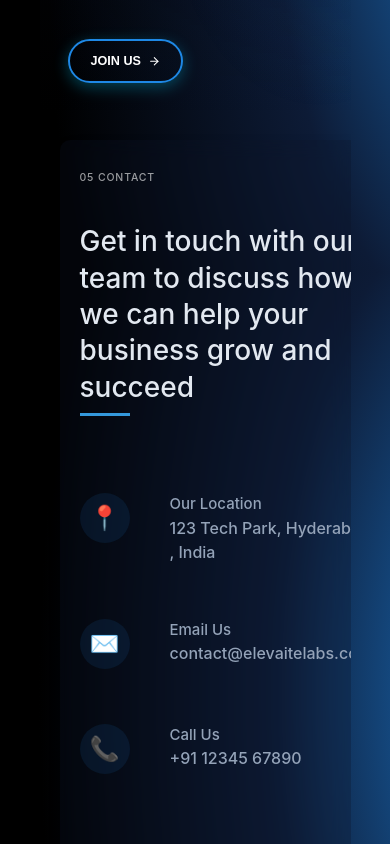
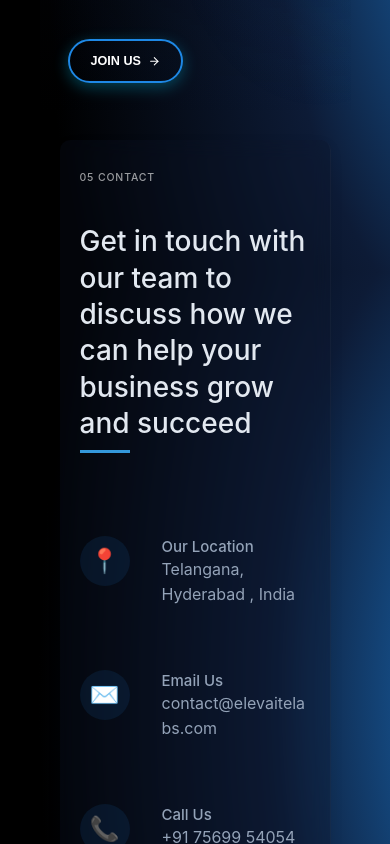
Before and after one commit to ElevAIteLabs/ElevAIte-Labs-Company-Portal, a React (Vite) app: page / in a window 390 px wide. Shown: the part 2260-3104 px from the top of the page. Built offline with nearby package versions, Linux system fonts and the light colour scheme; a web font is replaced by a local one.

Commit message:
correct contact section

```diff
--- a/src/components/ContactSection.jsx
+++ b/src/components/ContactSection.jsx
@@ -75,7 +75,7 @@ function ContactSection() {
                 </div>
                 <div>
                   <p className="contact-label">Our Location</p>
-                  <p className="contact-detail">123 Tech Park, Hyderabad , India</p>
+                  <p className="contact-detail">Telangana, Hyderabad , India</p>
                 </div>
               </div>
 
@@ -95,7 +95,7 @@ function ContactSection() {
                 </div>
                 <div>
                   <p className="contact-label">Call Us</p>
-                  <p className="contact-detail">+91 12345 67890</p>
+                  <p className="contact-detail">+91 75699 54054</p>
                 </div>
               </div>
             </div>
--- a/src/components/Contacts.jsx
+++ b/src/components/Contacts.jsx
@@ -36,14 +36,14 @@ const Contacts = () => {
             <FaMapMarkerAlt className="icon" />
             <div>
               <h3>Location</h3>
-              <p>123 Business Street, City, Country</p>
+              <p>Hyderabad,Telangana</p>
             </div>
           </div>
           <div className="info-item">
             <FaPhone className="icon" />
             <div>
               <h3>Phone</h3>
-              <p>+1 (555) 123-4567</p>
+              <p>+91 75699 54054</p>
             </div>
           </div>
           <div className="info-item">
--- a/src/styles/ContactSection.css
+++ b/src/styles/ContactSection.css
@@ -71,7 +71,7 @@
   flex-shrink: 0;
 }
 
-/* Mobile styles for career CTA */
+/* Mobile styles */
 @media (max-width: 768px) {
   .career-cta .container {
     padding: 30px 20px;
@@ -96,6 +96,43 @@
 
   .career-cta-button .cta-button {
     margin: 0;
+  }
+
+  /* Contact section mobile styles */
+  .contact-content {
+    grid-template-columns: 1fr;
+    padding: 20px 24px 40px;
+    text-align: left;
+  }
+
+  .contact-info h2 {
+    font-size: 28px;
+    text-align: left;
+    margin-bottom: 24px;
+  }
+
+  .contact-methods {
+    margin: 30px 0;
+    width: 100%;
+  }
+
+  .contact-method {
+    margin-bottom: 20px;
+    align-items: center;
+  }
+
+  .icon-wrapper {
+    width: 36px;
+    height: 36px;
+    margin-right: 12px;
+  }
+
+  .contact-label {
+    font-size: 14px;
+  }
+
+  .contact-detail {
+    font-size: 15px;
   }
 }
 
@@ -176,26 +213,25 @@
 
 .contact-method {
   display: flex;
-  align-items: flex-start;
-  margin-bottom: 25px;
+  align-items: center;
+  margin-bottom: 20px;
   color: #E0E0E0;
-  transition: transform 0.3s ease;
-}
-
-.contact-method:hover {
-  transform: translateX(5px);
+  transition: all 0.2s ease;
+  padding: 6px 0;
+  width: 100%;
+  gap: 8px;
 }
 
 .icon-wrapper {
   flex-shrink: 0;
-  width: 48px;
-  height: 48px;
+  width: 40px;
+  height: 40px;
   border-radius: 12px;
   background: rgba(74, 144, 226, 0.1);
   display: flex;
   align-items: center;
   justify-content: center;
-  margin-right: 20px;
+  margin-right: 12px;
   transition: all 0.3s ease;
 }
 
@@ -214,14 +250,15 @@
   font-weight: 500;
   color: #94A3B8;
   margin: 0 0 4px 0;
+  line-height: 1.4;
 }
 
 .contact-detail {
   font-size: 16px;
-  font-weight: 500;
-  color: #E2E8F0;
+  color: #E0E0E0;
   margin: 0;
-  line-height: 1.5;
+  line-height: 1.6;
+  word-break: break-word;
 }
 
 .social-links {
--- a/src/styles/Contacts.css
+++ b/src/styles/Contacts.css
@@ -67,9 +67,10 @@
 
 .icon {
   font-size: 1.5rem;
-  color: #3498db;
+  color: #2c3e50;
   margin-right: 1.5rem;
   margin-top: 0.3rem;
+  opacity: 0.9;
 }
 
 .info-item h3 {
@@ -147,12 +148,11 @@
   display: flex;
   align-items: center;
   justify-content: center;
-  transition: background-color 0.3s ease, transform 0.2s ease;
 }
 
-.submit-btn:hover {
+.submit-btn:active {
   background: #2980b9;
-  transform: translateY(-2px);
+  transform: translateY(1px);
 }
 
 .btn-icon {
--- a/vite.config.js
+++ b/vite.config.js
@@ -3,20 +3,4 @@ import react from '@vitejs/plugin-react'
 
 export default defineConfig({
   plugins: [react()],
-  base: './', // This ensures that assets are loaded relative to the current path
-  build: {
-    assetsDir: 'assets', // This is where your built assets will go
-    outDir: 'dist',
-    emptyOutDir: true,
-    rollupOptions: {
-      output: {
-        assetFileNames: 'assets/[name].[hash][extname]',
-        chunkFileNames: 'assets/[name].[hash].js',
-        entryFileNames: 'assets/[name].[hash].js'
-      }
-    }
-  },
-  server: {
-    port: 3000
-  }
 })
```
Also changed, not shown: 1 other file (tests, documents, lock files or other folders).
